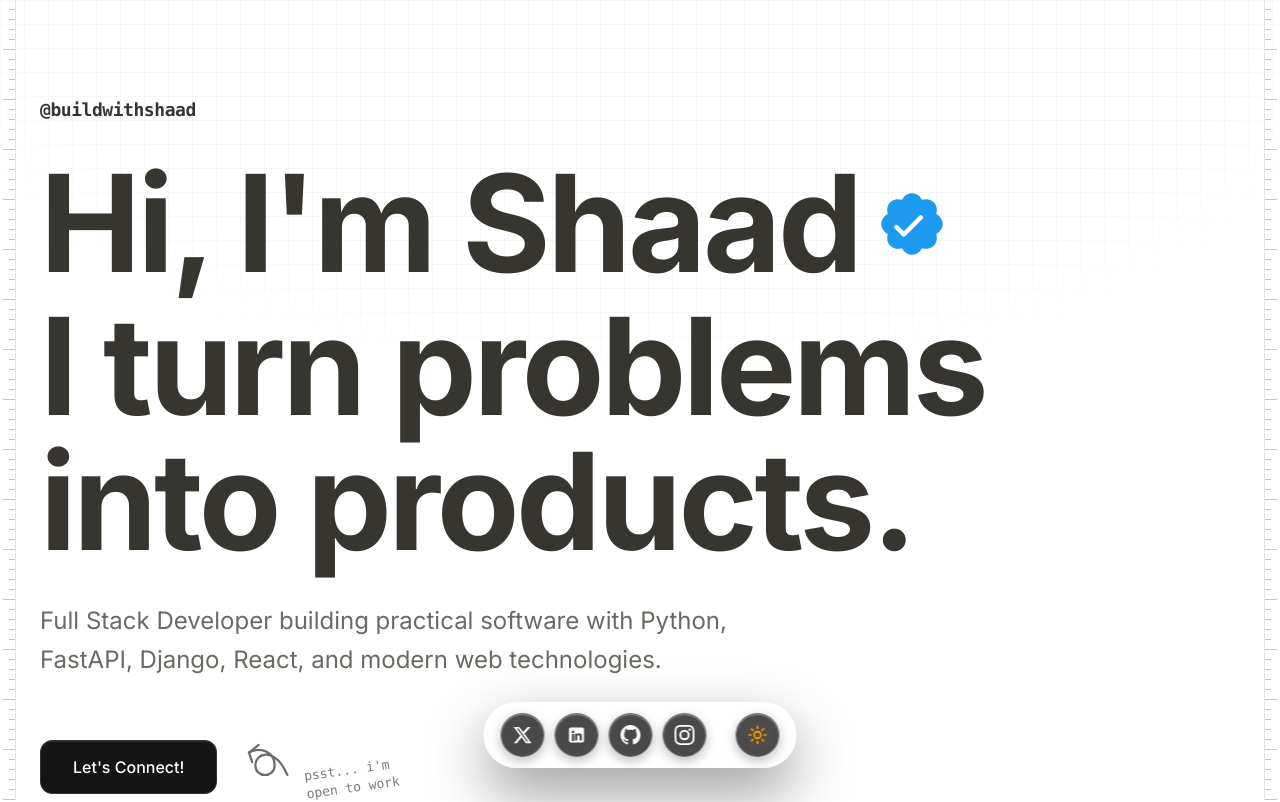
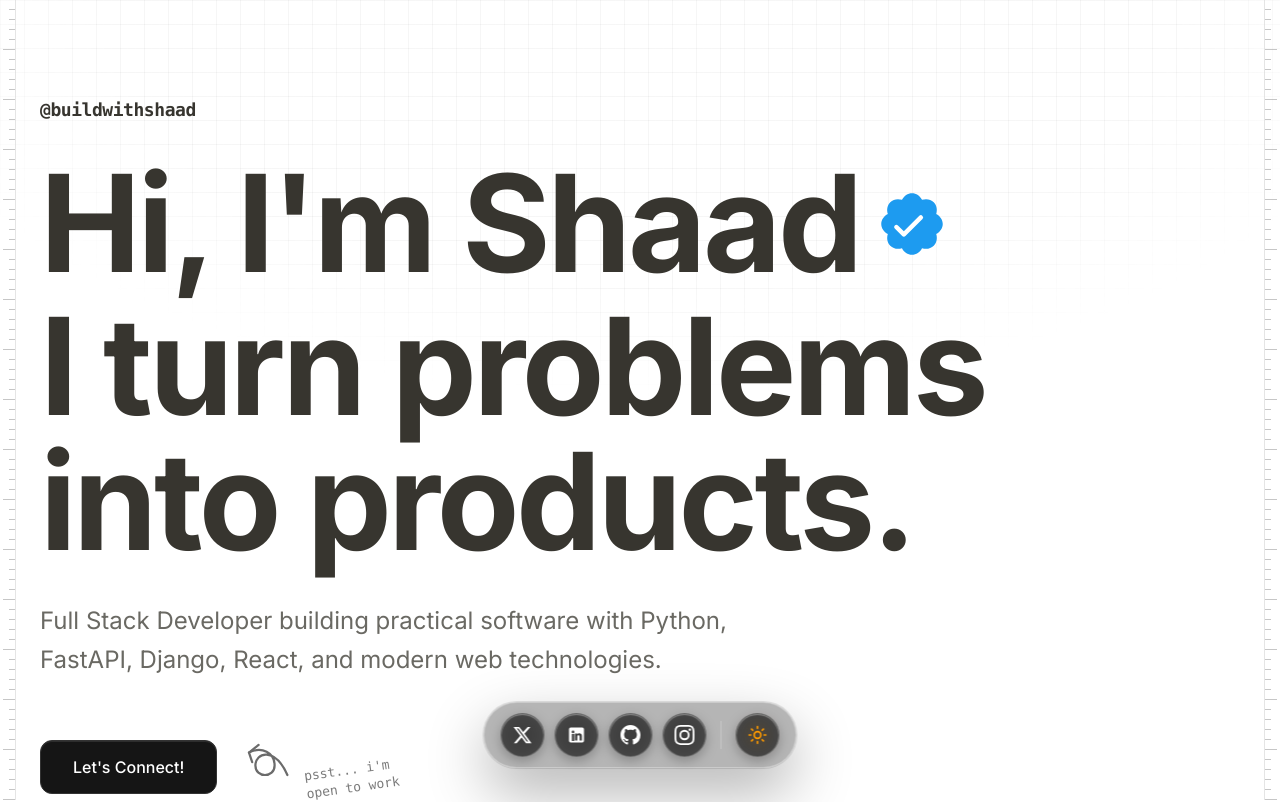
Before and after one commit to shaad4/portfolio-v1, a Next.js app: page / in a window 1280 px wide. Shown: the top 802 px of the page. Built offline with nearby package versions, Linux system fonts and the light colour scheme; no server answers.

Commit message:
fix: update styles in FloatingDock for improved visual consistency and accessibility

```diff
--- a/src/components/ui/FloatingDock.tsx
+++ b/src/components/ui/FloatingDock.tsx
@@ -70,7 +70,7 @@ function DockIcon({
       ref={ref}
       style={{ width, height: width, y }}
       onClick={onClick}
-      className="relative group flex items-center justify-center rounded-full bg-[#1c1c20]/80 dark:bg-[#161619]/80 text-white backdrop-blur-md border border-white/20 hover:border-white/40 hover:bg-[#28282e] transition-all duration-200 shadow-[inset_0_1px_1px_rgba(255,255,255,0.35),0_4px_12px_rgba(0,0,0,0.25)] cursor-pointer select-none"
+      className="relative group flex items-center justify-center rounded-full bg-neutral-900/65 dark:bg-white/10 text-white backdrop-blur-md border border-white/20 dark:border-white/15 hover:bg-neutral-900/85 dark:hover:bg-white/20 transition-all duration-200 shadow-[inset_0_1px_1px_rgba(255,255,255,0.35),0_4px_12px_rgba(0,0,0,0.25)] cursor-pointer select-none"
       aria-label={name}
     >
       <motion.div style={{ scale: iconScale }} className="flex items-center justify-center">
@@ -166,7 +166,7 @@ export function FloatingDock() {
         initial={{ y: 60, opacity: 0 }}
         animate={{ y: 0, opacity: 1 }}
         transition={{ type: 'spring', stiffness: 260, damping: 20 }}
-        className="flex items-end gap-2 sm:gap-2.5 px-3.5 sm:px-4 py-2 sm:py-2.5 rounded-full bg-gradient-to-b from-white/20 via-white/10 to-white/5 dark:from-white/15 dark:via-white/5 dark:to-black/30 border border-white/40 dark:border-white/20 shadow-[0_24px_60px_rgba(0,0,0,0.4),inset_0_1px_1.5px_rgba(255,255,255,0.6),inset_0_-8px_20px_rgba(255,255,255,0.06),inset_0_0_0_1px_rgba(255,255,255,0.18)] will-change-transform scale-[0.85] sm:scale-100 origin-bottom"
+        className="flex items-end gap-2 sm:gap-2.5 px-3.5 sm:px-4 py-2 sm:py-2.5 rounded-full bg-neutral-950/30 dark:bg-black/35 backdrop-blur-3xl border border-white/30 dark:border-white/15 shadow-[0_24px_60px_rgba(0,0,0,0.3)] ring-1 ring-black/10 dark:ring-white/10 will-change-transform scale-[0.85] sm:scale-100 origin-bottom"
       >
         {/* Social Links */}
         {socials.map((social) => (
@@ -207,7 +207,7 @@ export function FloatingDock() {
             onClick={handleThemeToggle}
           />
         ) : (
-          <div className="w-11 h-11 rounded-full bg-[#1e1e22]/80" />
+          <div className="w-11 h-11 rounded-full bg-neutral-900/65 dark:bg-white/10" />
         )}
       </motion.div>
     </div>
```
